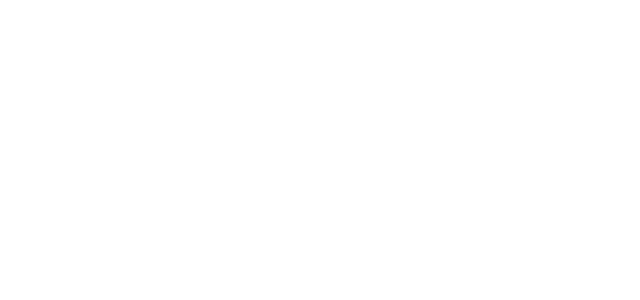
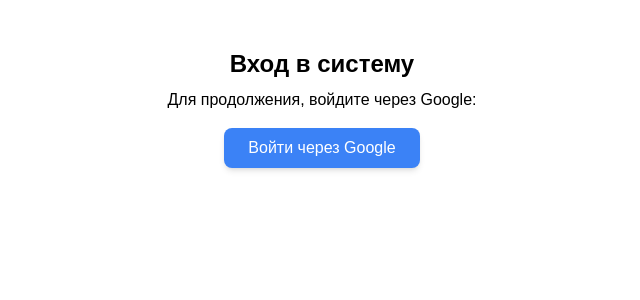
Before and after one commit to rama-tvc/wishio, a Next.js app: page / in a window 1280 px wide. Before the commit this address had no page. Shown: the top 300 px of the page, without its empty margins (318-958 px from the left). Built offline with nearby package versions, Linux system fonts and the light colour scheme; no server answers.

Commit message:
fix: migrate to new version of next auth

```diff
--- a/app/(dashboard)/layout.tsx
+++ b/app/(dashboard)/layout.tsx
@@ -1,7 +1,7 @@
-import { PropsWithChildren } from 'react';
+// import { PropsWithChildren } from 'react';
 
-export default function Dashboard({ children }: PropsWithChildren) {
-  return (
-      <div>{children}</div>
-  );
-}
+// export default function Dashboard({ children }: PropsWithChildren) {
+//   return (
+//       <div>{children}</div>
+//   );
+// }
--- a/app/api/auth/[...nextauth]/route.ts
+++ b/app/api/auth/[...nextauth]/route.ts
@@ -1,6 +1,2 @@
-import NextAuth from "next-auth";
-import { authOptions } from "@/config/auth";
-
-const handler = NextAuth(authOptions)
-
-export {handler as GET, handler as POST};
+import { handlers } from "@/auth"
+export const { GET, POST } = handlers
--- a/app/api/register/route.ts
+++ /dev/null
@@ -1,18 +0,0 @@
-import { NextResponse } from "next/server";
-
-const users: { email: string; password: string }[] = [];
-
-export async function POST(request: Request) {
-  const { email, password } = await request.json();
-
-
-  const existingUser = users.find((u) => u.email === email);
-  if (existingUser) {
-    return NextResponse.json({ message: "User already exists" }, { status: 400 });
-  }
-
-
-  users.push({ email, password });
-
-  return NextResponse.json({ message: "User registered successfully" });
-}
--- a/app/api/wishlists/route.ts
+++ /dev/null
@@ -1,12 +0,0 @@
-import { prisma } from "@/lib/prisma";
-import { NextResponse } from "next/server";
-
-export const GET = async (req: any, res: any) => {
-  const userWishlists = await prisma.wishlist.findMany({
-    where: {
-      userId: req.query.userId,
-    },
-  });
-
-  return NextResponse.json(userWishlists);
-};
--- a/app/globals.css
+++ b/app/globals.css
@@ -4,13 +4,13 @@
 
 :root {
   --background: #ffffff;
-  --foreground: #ffffff;
+  --foreground: #000000;
 }
 
 @media (prefers-color-scheme: dark) {
   :root {
     --background: #ffffff;
-    --foreground: #ededed;
+    --foreground: #000000;
   }
 }
 
--- a/app/layout.tsx
+++ b/app/layout.tsx
@@ -1,6 +1,7 @@
 import type { Metadata } from "next";
 import localFont from "next/font/local";
 import "./globals.css";
+import SessionWrapper from "@/components/SessionWrapper";
 
 const geistSans = localFont({
   src: "./fonts/GeistVF.woff",
@@ -24,12 +25,15 @@
   children: React.ReactNode;
 }>) {
   return (
-    <html lang="en">
+    <SessionWrapper>
+       <html lang="en">
       <body
         className={`${geistSans.variable} ${geistMono.variable} antialiased`}
       >
         {children}
       </body>
     </html>
+    </SessionWrapper>
+
   );
 }
--- a/app/page.tsx
+++ b/app/page.tsx
@@ -1,10 +1,13 @@
 
-import { redirect } from "next/navigation";
+// import { redirect } from "next/navigation";
+import Dashboard from "../components/Dashboard";
 
 
 
 export default function Home() {
   return (
-      redirect("/sign-in")
+
+      // redirect("/sign-in")
+      <Dashboard/>
   );
 }
--- /dev/null
+++ b/auth.ts
@@ -0,0 +1,8 @@
+import { NextAuthConfig } from "next-auth";
+import NextAuth from "next-auth";
+import GitHub from "next-auth/providers/github";
+import Google from "next-auth/providers/google";
+
+export const { handlers, auth, signIn, signOut } = NextAuth({
+    providers: [GitHub],
+  })
--- /dev/null
+++ b/components/Dashboard.tsx
@@ -0,0 +1,24 @@
+"use client"
+
+import { signIn, useSession } from "next-auth/react"
+import React from "react"
+
+const Dashboard = () =>{
+    const {data: session} = useSession();
+    if (!session) {
+        return (
+          <div className="flex flex-col items-center mt-12">
+            <h2 className="text-2xl font-semibold">Вход в систему</h2>
+            <p className="text-center mt-2">Для продолжения, войдите через Google:</p>
+            <button
+              onClick={() => signIn("google")}
+              className="mt-4 px-6 py-2 text-white bg-blue-500 hover:bg-blue-600 rounded-lg shadow-md focus:outline-none"
+            >
+              Войти через Google
+            </button>
+          </div>
+        );
+      }
+}
+
+export default Dashboard;
--- /dev/null
+++ b/components/SessionWrapper.tsx
@@ -0,0 +1,12 @@
+'use client'
+
+import { SessionProvider } from "next-auth/react"
+import React from "react"
+
+const SessionWrapper = ({ children }: {children: React.ReactNode}) =>{
+    return <SessionProvider>
+        {children}
+        </SessionProvider>
+};
+
+export default SessionWrapper
```
Also changed, not shown: config/auth.ts (deleted, +0 -19 lines).
